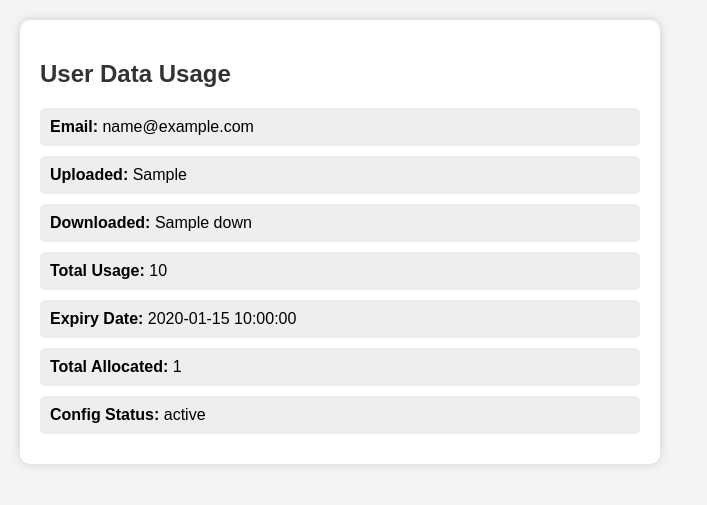
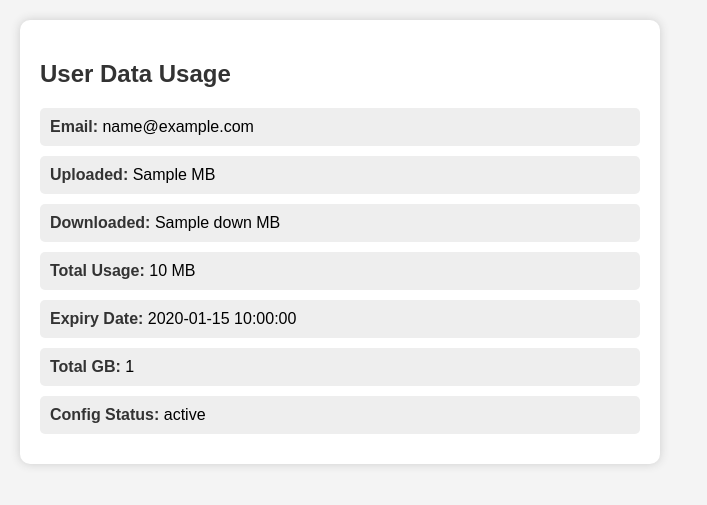
Before and after one commit to pathumaaa/SACHI-X, a Flask app: template templates/result.html in a window 1280 px wide. Shown: the top 505 px of the page, without its empty margins (0-707 px from the left). Run offline with Flask 2, Linux system fonts and the light colour scheme; the template is opened without the code that fills it: most values are stand-ins (such as "Sample title", 1, 10 or a date in 2020).

Commit message:
Update result.html

```diff
--- a/templates/result.html
+++ b/templates/result.html
@@ -9,6 +9,7 @@
         .container { max-width: 600px; background: white; padding: 20px; border-radius: 10px; box-shadow: 0px 0px 10px #ccc; }
         h2 { color: #333; }
         .info { margin: 10px 0; padding: 10px; background: #eee; border-radius: 5px; }
+        .info strong { color: #333; }
     </style>
 </head>
 <body>
@@ -16,12 +17,12 @@
 <div class="container">
     <h2>User Data Usage</h2>
     <div class="info"><strong>Email:</strong> {{ email }}</div>
-    <div class="info"><strong>Uploaded:</strong> {{ up }}</div>
-    <div class="info"><strong>Downloaded:</strong> {{ down }}</div>
-    <div class="info"><strong>Total Usage:</strong> {{ total }}</div>
+    <div class="info"><strong>Uploaded:</strong> {{ up }} MB</div>
+    <div class="info"><strong>Downloaded:</strong> {{ down }} MB</div>
+    <div class="info"><strong>Total Usage:</strong> {{ total }} MB</div>
     <div class="info"><strong>Expiry Date:</strong> {{ expiry_date }}</div>
-    <div class="info"><strong>Total Allocated:</strong> {{ total_allocated }}</div>
-    <div class="info"><strong>Config Status:</strong> {{ config_status }}</div>
+    <div class="info"><strong>Total GB:</strong> {{ totalGB }}</div>
+    <div class="info"><strong>Config Status:</strong> {{ user_status }}</div>
 </div>
 
 </body>
```
